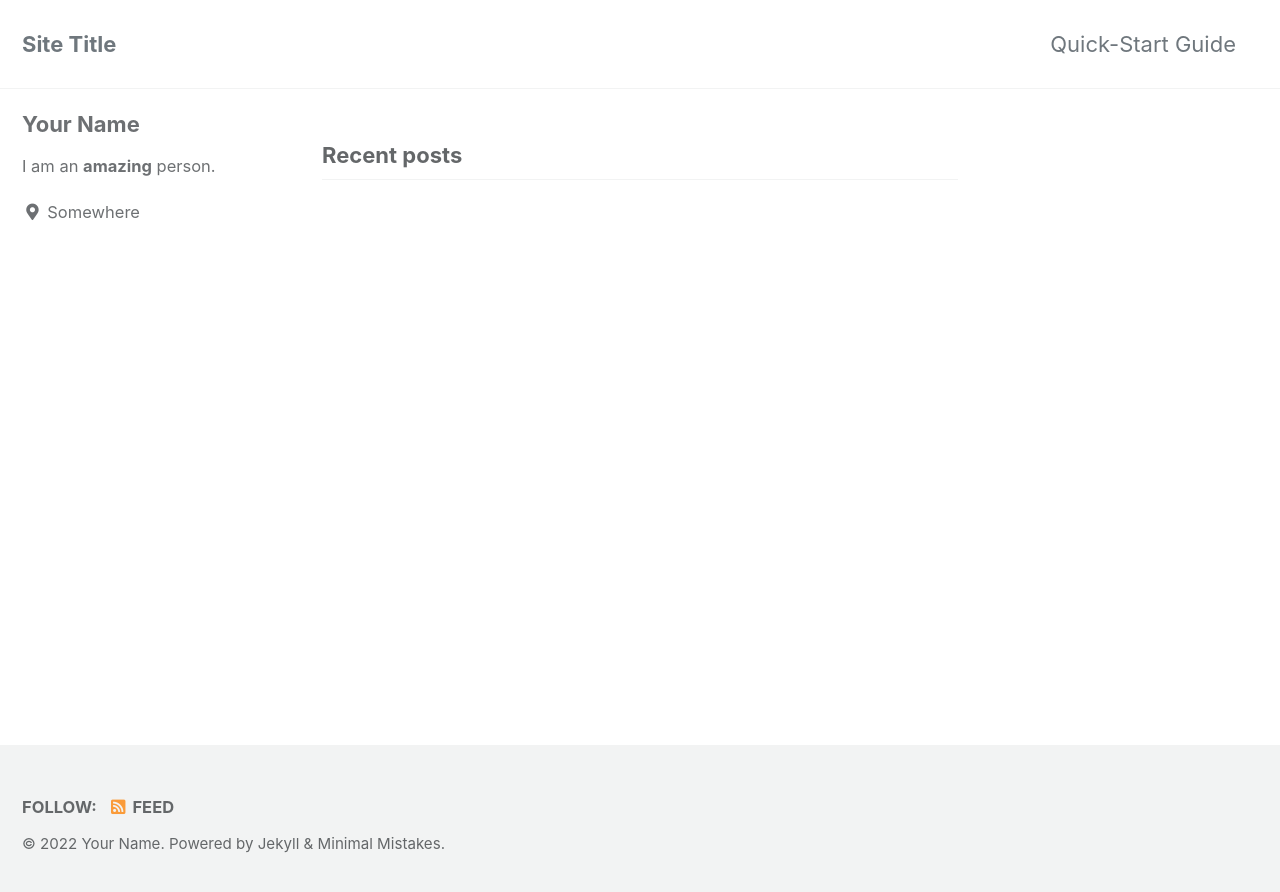
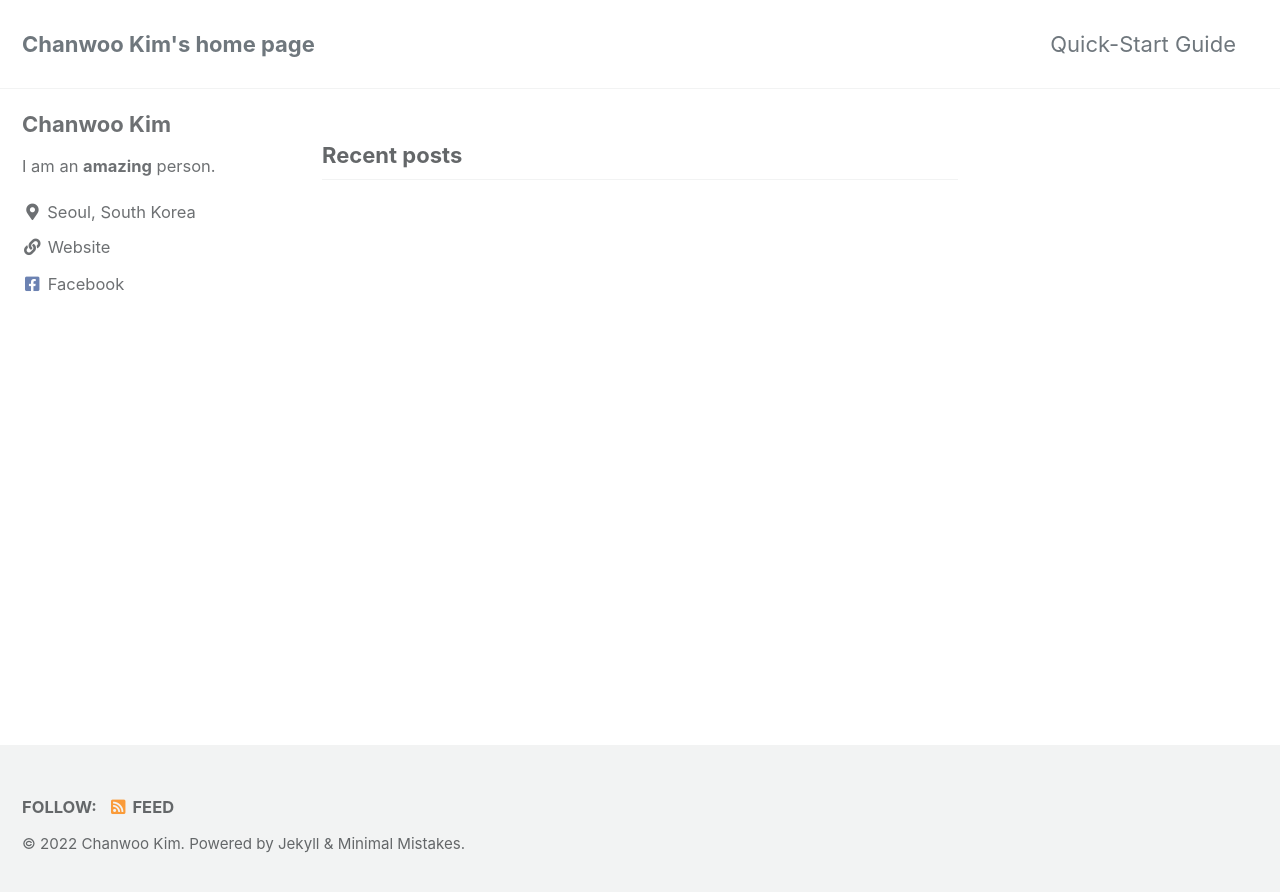
Before and after one commit to chanwcom/chanwcom.github.io, a Jekyll site: the page built from index.html, in a window 1280 px wide. Shown: the top 892 px of the page. Built offline with Jekyll 4.4.1, drawn with Linux system fonts in a browser that asks for light colours; cached includes are drawn as plain includes; the list of posts is cut into pages by our own code.

Commit message:
Update the page:

```diff
--- a/_config.yml
+++ b/_config.yml
@@ -16,11 +16,11 @@ minimal_mistakes_skin    : "default" # "air", "aqua", "contrast", "dark", "dirt"
 
 # Site Settings
 locale                   : "en-US"
-title                    : "Site Title"
+title                    : "Chanwoo Kim's home page"
 title_separator          : "-"
 subtitle                 : # site tagline that appears below site title in masthead
-name                     : "Your Name"
-description              : "An amazing website."
+name                     : "Chanwoo Kim"
+description              : "A home page."
 url                      : # the base hostname & protocol for your site e.g. "https://mmistakes.github.io"
 baseurl                  : # the subpath of your site, e.g. "/blog"
 repository               : # GitHub username/repo-name e.g. "mmistakes/minimal-mistakes"
@@ -102,10 +102,10 @@ analytics:
 
 # Site Author
 author:
-  name             : "Your Name"
+  name             : "Chanwoo Kim"
   avatar           : # path of avatar image, e.g. "/assets/images/bio-photo.jpg"
   bio              : "I am an **amazing** person."
-  location         : "Somewhere"
+  location         : "Seoul, South Korea"
   email            :
   links:
     - label: "Email"
@@ -113,13 +113,13 @@ author:
       # url: "mailto:your.name@email.com"
     - label: "Website"
       icon: "fas fa-fw fa-link"
-      # url: "https://your-website.com"
+      url: "https://chanwcom.github.io"
     - label: "Twitter"
       icon: "fab fa-fw fa-twitter-square"
       # url: "https://twitter.com/"
     - label: "Facebook"
       icon: "fab fa-fw fa-facebook-square"
-      # url: "https://facebook.com/"
+      url: "https://facebook.com/chanwcom"
     - label: "GitHub"
       icon: "fab fa-fw fa-github"
       # url: "https://github.com/"
```
